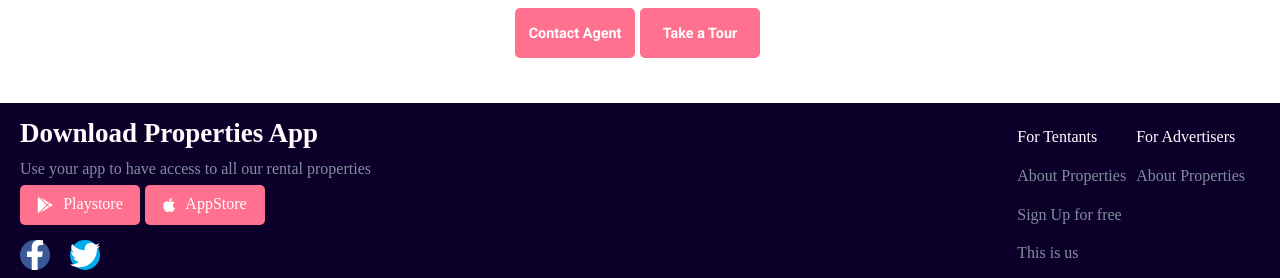
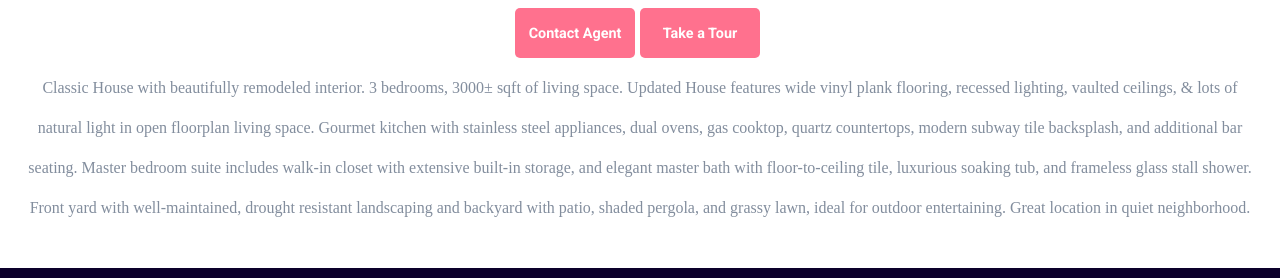
Before and after one commit to gsandhucando/real-estate-app, a React (Create React App) app: page /listing/1 in a window 1280 px wide. Shown: the part 597-875 px from the top of the page. Built offline with nearby package versions, Linux system fonts and the light colour scheme.

Commit message:
detailed paragraph

```diff
--- a/src/components/Details.js
+++ b/src/components/Details.js
@@ -45,6 +45,11 @@ const Details = props => {
               <button>Contact Agent</button>
               <button>Take a Tour</button>
             </div>
+            <div className='about-property'>
+              <p>
+              Classic {list.houseType} with beautifully remodeled interior.  {list.bedrooms} bedrooms, {list.floorSpace}± sqft of living space.  Updated {list.houseType} features wide vinyl plank flooring, recessed lighting, vaulted ceilings, & lots of natural light in open floorplan living space.  Gourmet kitchen with stainless steel appliances, dual ovens, gas cooktop, quartz countertops, modern subway tile backsplash, and additional bar seating.  Master bedroom suite includes walk-in closet with extensive built-in storage, and elegant master bath with floor-to-ceiling tile, luxurious soaking tub, and frameless glass stall shower.  Front yard with well-maintained, drought resistant landscaping and backyard with patio, shaded pergola, and grassy lawn, ideal for outdoor entertaining. Great location in quiet neighborhood.
+              </p>
+            </div>
           </div>
         </div>
       </div>
--- a/src/scss/_detailed.scss
+++ b/src/scss/_detailed.scss
@@ -4,7 +4,7 @@
   text-align: center;
   // background: rgb(248, 247, 247);
   // height: 100%;
-  height: 75vh;
+  height: 100%;
   width: 100%;
   padding-top: 15px;
   line-height: 2.5em;
@@ -63,6 +63,13 @@
   }
 }
 
+.about-property{
+  p{
+    margin: 10px 20px;
+    color: $darkgray;
+  }
+}
+
 .img-info-container{
   // background: red;
   display: flex;
```
